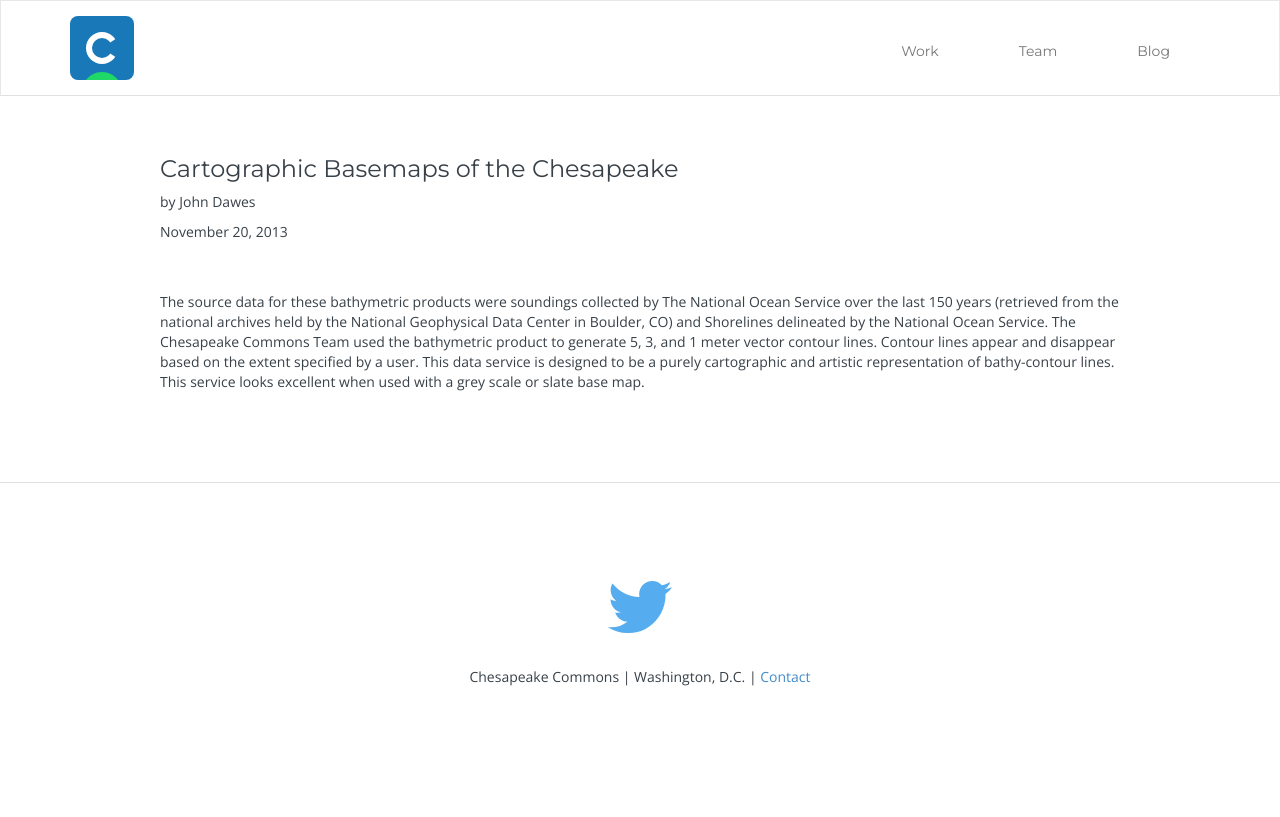
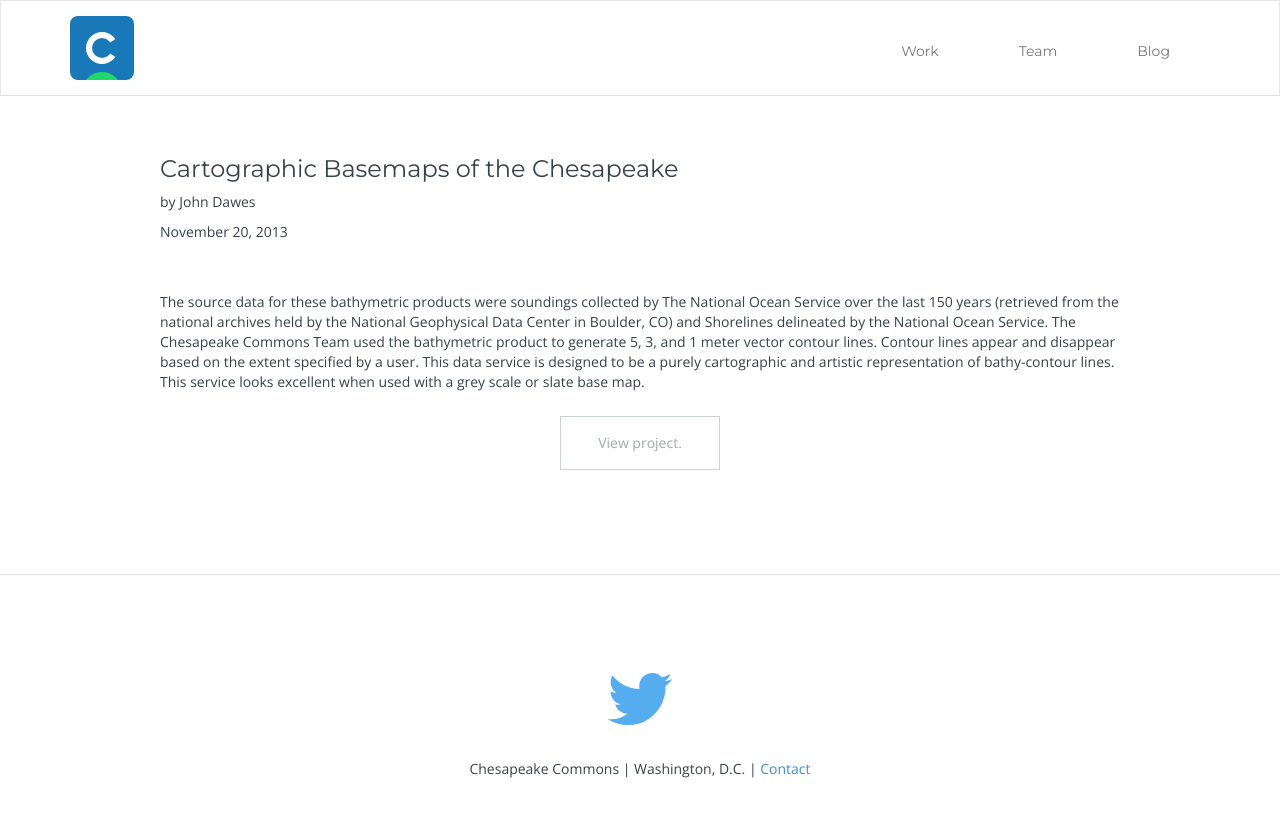
Before and after one commit to brendandm/brendandm.github.io, a Jekyll site: the page built from _posts/2013-11-20-cartographic-basemaps-of-the-chesapeake.md, in a window 1280 px wide. Shown: the top 817 px of the page. Built offline with Jekyll 4.4.1, drawn with Linux system fonts in a browser that asks for light colours; nearby versions of some CDN libraries; Markdown is read by kramdown in place of the engine named in the settings.

Commit message:
Updated 2013-11-20-cartographic-basemaps-of-the-chesapeake.md

```diff
--- a/_posts/2013-11-20-cartographic-basemaps-of-the-chesapeake.md
+++ b/_posts/2013-11-20-cartographic-basemaps-of-the-chesapeake.md
@@ -1,12 +1,15 @@
 ---
 layout: post
-title:  "Cartographic Basemaps of the Chesapeake"
-author: "John Dawes"
-client: "Chesapeake Commons"
-finish: "May 2013"
+title: Cartographic Basemaps of the Chesapeake
+author: John Dawes
+client: Chesapeake Commons
+finish: May 2013
 image: "vector-bathy.jpg"
-type: web-cartography
+type: "web-cartography"
 categories: project
+published: true
 ---
 
 The source data for these bathymetric products were soundings collected by The National Ocean Service over the last 150 years (retrieved from the national archives held by the National Geophysical Data Center in Boulder, CO) and Shorelines delineated by the National Ocean Service.  The Chesapeake Commons Team used the bathymetric product to generate 5, 3, and 1 meter vector contour lines.  Contour lines appear and disappear based on the extent specified by a user.  This data service is designed to be a purely cartographic and artistic representation of bathy-contour lines.  This service looks excellent when used with a grey scale or slate base map.
+
+<a class="lego" href="http://chesapeakec.maps.arcgis.com/apps/StorytellingTextLegend/index.html?appid=685d712a74b44a7998da5dc10326787f" target="_blank">View project.</a>
```
